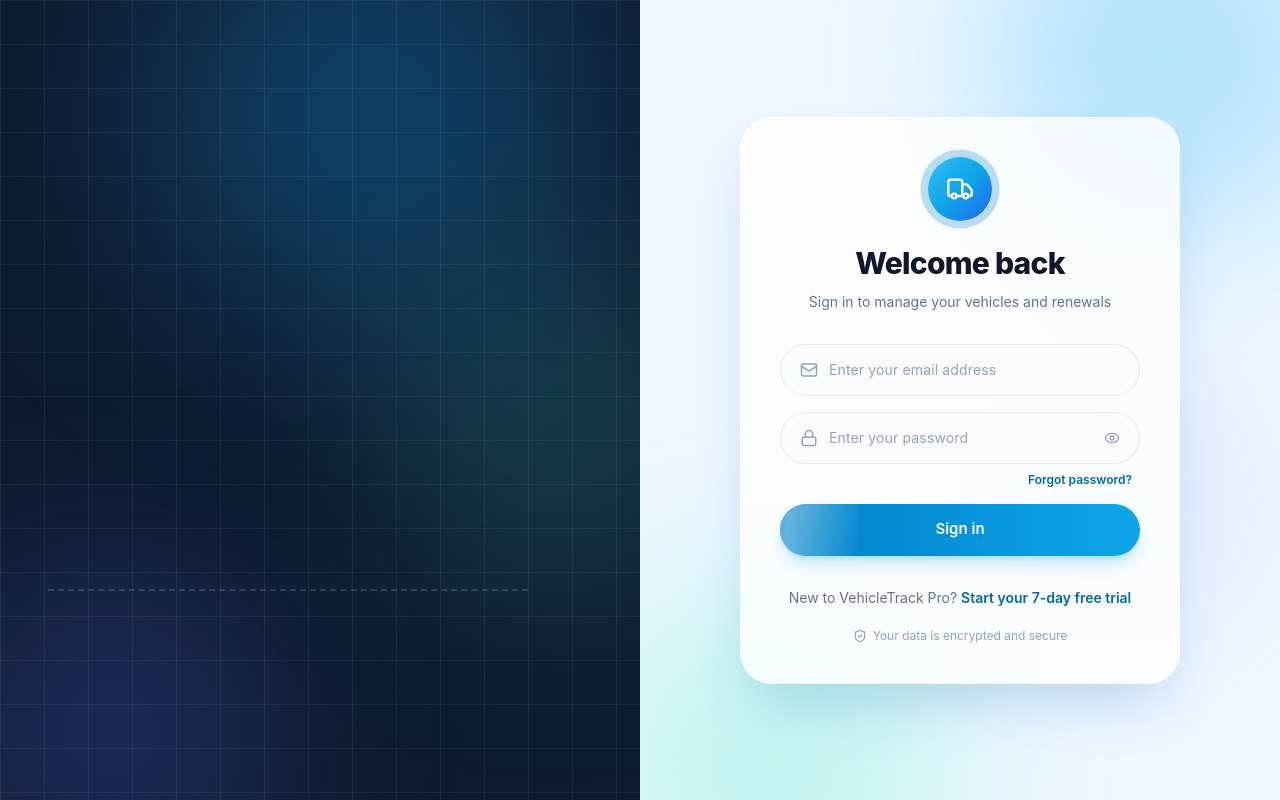
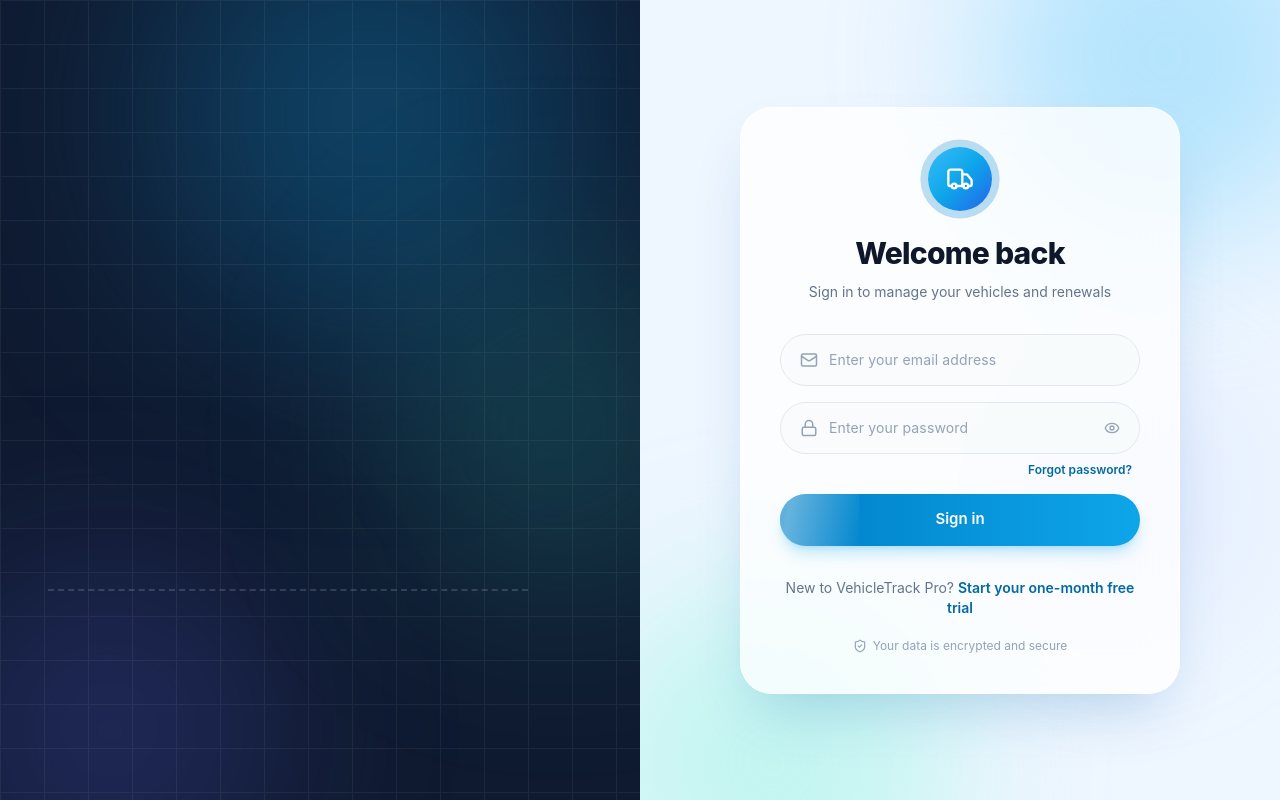
Before and after one commit to Jakirul458/VehicleTrackProFrontend, a React (Vite) app: page /login in a window 1280 px wide. Built offline with nearby package versions, Linux system fonts and the light colour scheme; no server answers.

Commit message:
30 din validity

```diff
--- a/src/App.tsx
+++ b/src/App.tsx
@@ -81,12 +81,12 @@ function SeoManager() {
       (pathname === "/login"
         ? "Sign in | VehicleTrack Pro"
         : ["/signup", "/register"].includes(pathname)
-          ? "Start your 7-day free trial | VehicleTrack Pro"
+          ? "Start your one-month free trial | VehicleTrack Pro"
           : "VehicleTrack Pro");
     const description =
       page?.description ??
       (["/signup", "/register"].includes(pathname)
-        ? "Create an account and try Insurance, Tax and PUC tracking free for 7 days."
+        ? "Create an account and try Insurance, Tax and PUC tracking free for one month."
         : "Sign in to your VehicleTrack Pro account.");
     const siteUrl = new URL(import.meta.env.VITE_SITE_URL || window.location.origin).origin;
     const canonicalUrl = `${siteUrl}${pathname === "/" ? "/" : pathname}`;
--- a/src/pages/auth/LoginPage.tsx
+++ b/src/pages/auth/LoginPage.tsx
@@ -288,7 +288,7 @@ export default function LoginPage() {
           <p className="mt-8 text-center text-sm text-slate-500">
             New to VehicleTrack Pro?{" "}
             <Link to="/signup" className="font-semibold text-sky-700 hover:underline">
-              Start your 7-day free trial
+              Start your one-month free trial
             </Link>
           </p>
 
--- a/src/pages/auth/SignupPage.tsx
+++ b/src/pages/auth/SignupPage.tsx
@@ -47,7 +47,7 @@ export default function SignupPage() {
           <Truck className="h-5 w-5 text-primary" />
           VehicleTrack Pro
         </Link>
-        <h1 className="text-2xl font-bold text-slate-900">Start your 7-day free trial</h1>
+        <h1 className="text-2xl font-bold text-slate-900">Start your one-month free trial</h1>
         <p className="mt-2 text-sm text-slate-600">
           Create an account to try Insurance, Tax and PUC tracking. No payment is needed to sign up.
         </p>
--- a/src/pages/public/LandingPage.tsx
+++ b/src/pages/public/LandingPage.tsx
@@ -173,7 +173,7 @@ const features = [
   {
     icon: Users,
     title: "Start with a free trial",
-    text: "Sign up and try all document features free for 7 days. Super Admins can also create agent accounts.",
+    text: "Sign up and try all document features free for one month. Super Admins can also create agent accounts.",
     grad: "from-cyan-500 to-sky-500",
     glow: "hover:shadow-cyan-500/30",
     ring: "group-hover:border-cyan-400/60",
@@ -675,7 +675,7 @@ export default function LandingPage() {
                 to="/signup"
                 className="vt-gradient-bg group inline-flex items-center justify-center gap-2 rounded-xl bg-gradient-to-r from-indigo-500 via-fuchsia-500 to-orange-400 px-7 py-3 text-base font-semibold text-white shadow-lg shadow-fuchsia-600/30 transition-transform hover:scale-[1.03] focus:outline-none focus-visible:ring-4 focus-visible:ring-fuchsia-300/60"
               >
-                Start 7-day free trial
+                Start one-month free trial
                 <ArrowRight className="h-5 w-5 transition-transform group-hover:translate-x-1" />
               </Link>
               <Link
@@ -851,10 +851,10 @@ export default function LandingPage() {
               Simple annual pricing
             </p>
             <h2 className="mt-3 text-3xl font-extrabold text-slate-900 dark:text-white sm:text-4xl">
-              7 days free, then one year for ₹3,650
+              One month free, then one year for ₹3,650
             </h2>
             <p className="mx-auto mt-4 max-w-2xl text-slate-600 dark:text-slate-300">
-              Try Insurance, Road Tax and PUC tracking free for 7 days. To continue after your
+              Try Insurance, Road Tax and PUC tracking free for one month. To continue after your
               trial, contact admin to purchase the annual plan and extend your account validity.
             </p>
             <div className="mt-7 flex flex-col justify-center gap-3 sm:flex-row">
```
Also changed, not shown: 1 other file (tests, documents, lock files or other folders).
